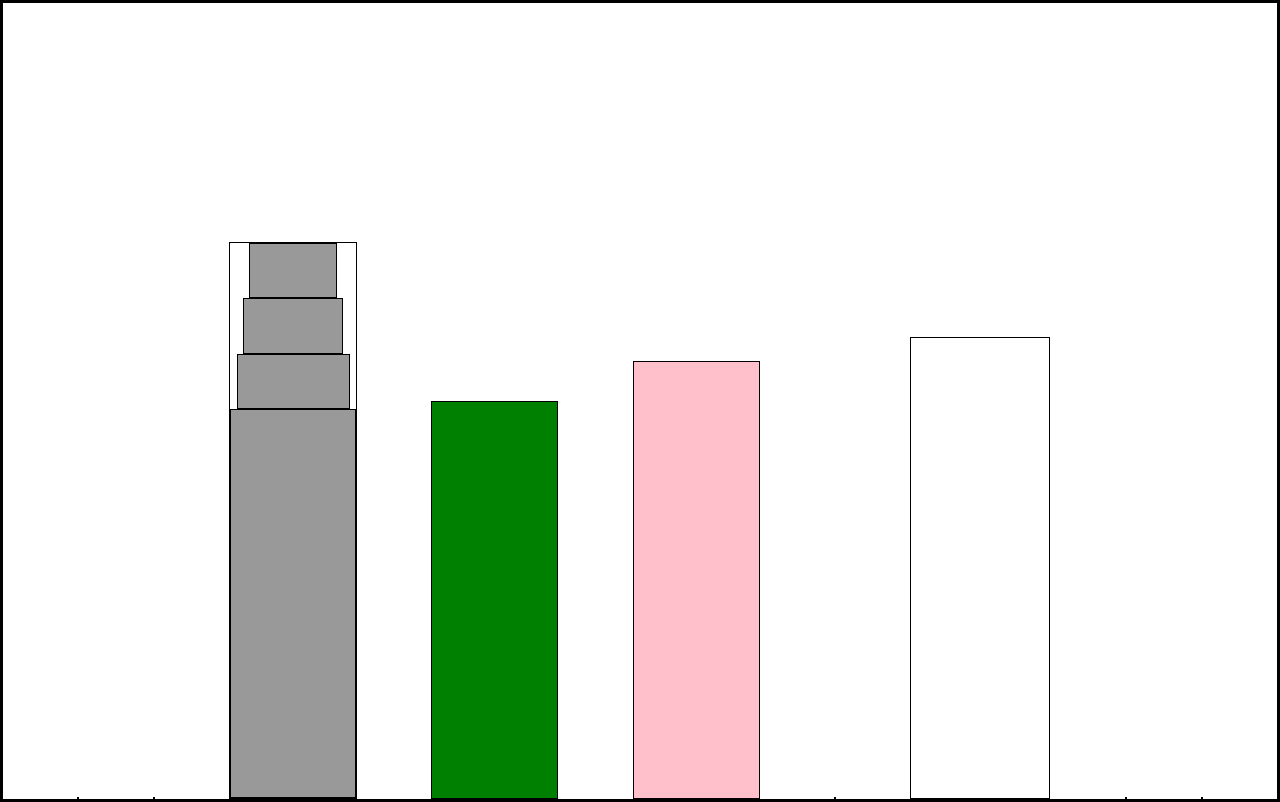
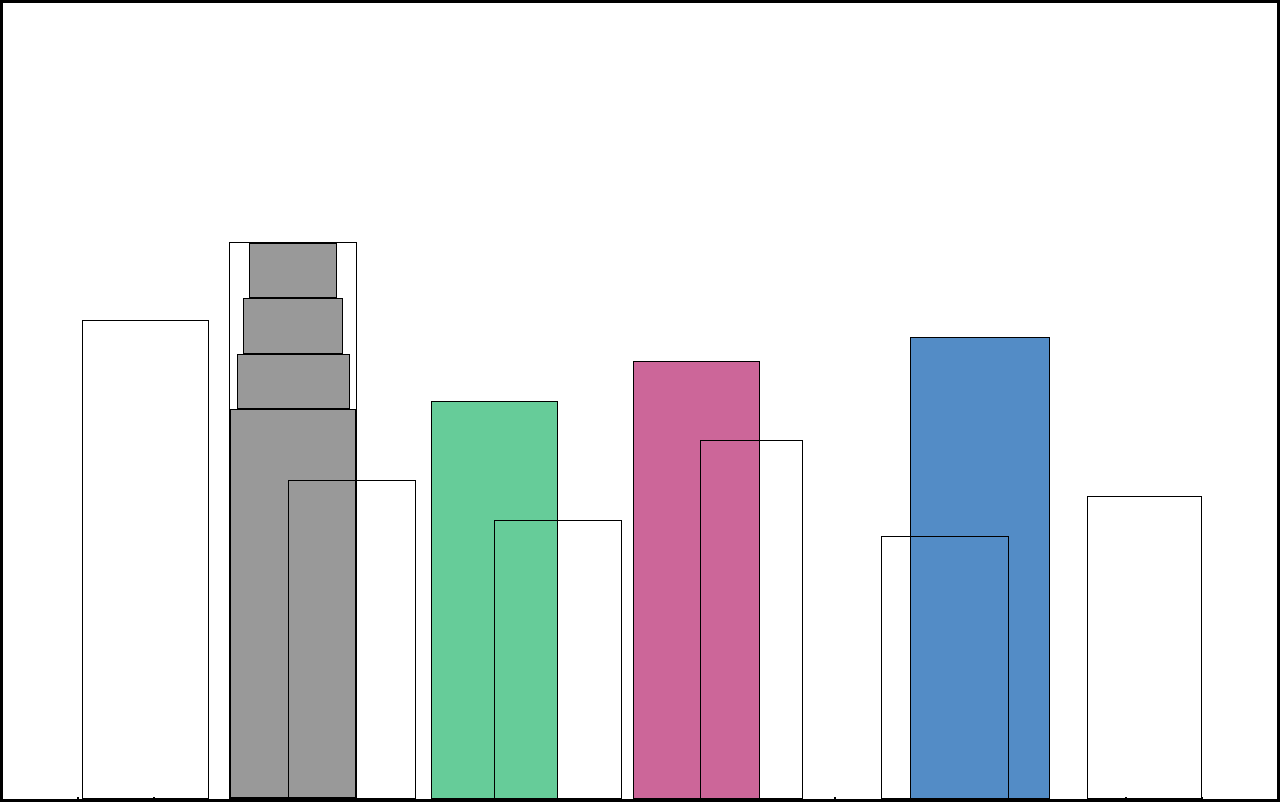
Before and after one commit to Pepejsc/citySkiline, a plain HTML site: page index.html in a window 1280 px wide. Drawn offline with Linux system fonts and the light colour scheme.

Commit message:
new changes in style and index files

```diff
--- a/index.html
+++ b/index.html
@@ -23,5 +23,13 @@
         <div></div>
         <div></div>
     </div>
+    <div class="foreground-buildings">
+        <div class="fb1"></div>
+        <div class="fb2"></div>
+        <div class="fb3"></div>
+        <div class="fb4"></div>
+        <div class="fb5"></div>
+        <div class="fb6"></div>
+    </div>
 </body>
 </html>
--- a/styles.css
+++ b/styles.css
@@ -1,3 +1,10 @@
+:root{
+    --building-color1: #999;
+    --building-color2: #66cc99;
+    --building-color3: #cc6699;
+    --building-color4: #538cc6;
+}
+
 *{
     border: 1px solid black;
     box-sizing: border-box;
@@ -18,9 +25,6 @@ body{
 }
 
 .bb1{
-    --building-color1: #999;
-    --building-color2: #66cc99;
-    --building-color3: #cc6699;
     width: 10%;
     height: 70%;
     display: flex;
@@ -29,17 +33,19 @@ body{
 }
 
 .bb2{
-    background-color: var(--building-color2, green);
+    background-color: var(--building-color2);
     width: 10%;
     height: 50%;
 }
 
-.bb3{background-color: var(--building-color3, pink);
+.bb3{
+    background-color: var(--building-color3);
     width: 10%;
     height: 55%;
 }
 
 .bb4{
+    background-color: var(--building-color4);
     width: 11%;
     height: 58%;
 }
@@ -67,3 +73,43 @@ body{
     width: 100%;
     height: 70%;
 }
+
+.foreground-buildings{
+    display: flex;
+    align-items: flex-end;
+    justify-content: space-evenly;
+    width: 100%;
+    height: 100%;
+    position: absolute;
+    top: 0;
+}
+
+.fb1{
+    width: 10%;
+    height: 60%;
+}
+
+.fb2{
+    width: 10%;
+    height: 40%;
+}
+
+.fb3{
+    width: 10%;
+    height: 35%;
+}
+
+.fb4{
+    width: 8%;
+    height: 45%;
+}
+
+.fb5{
+    width: 10%;
+    height: 33%;
+}
+
+.fb6{
+    width: 9%;
+    height: 38%;
+}
```
